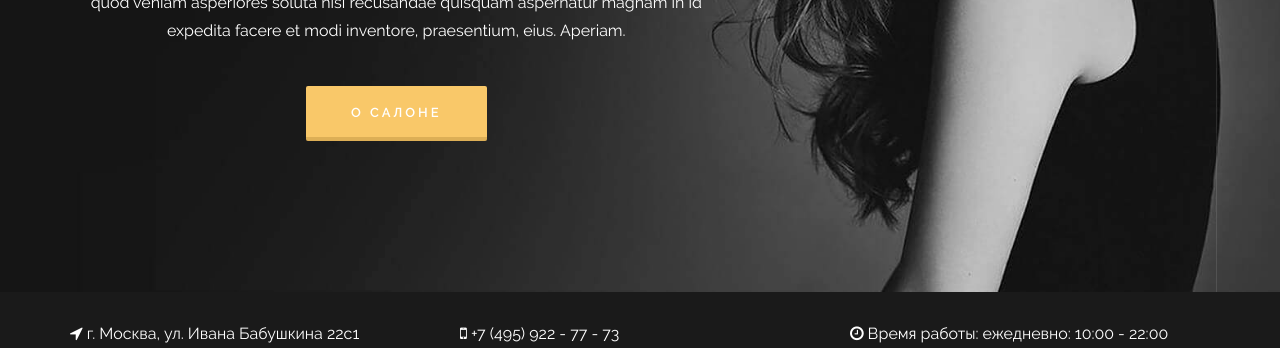
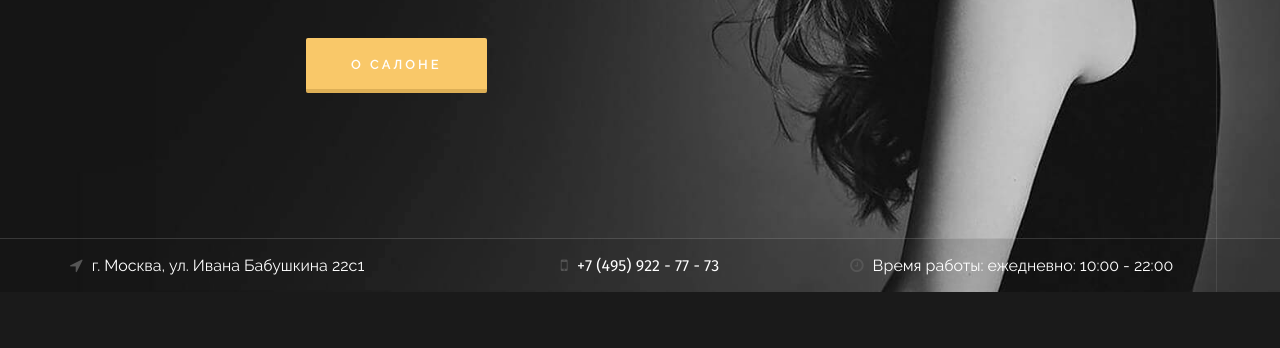
Before and after one commit to SergeyShynkarenko/S-Mitler, a website: page app/index.html in a window 1280 px wide. Shown: the part 508-856 px from the top of the page. After the commit the page ends 800 px from the top, so only its background shows below. Drawn offline with Linux system fonts and the light colour scheme.

Commit message:
Header finish

```diff
--- a/app/index.html
+++ b/app/index.html
@@ -112,7 +112,7 @@
 									<i class="fa fa-location-arrow"></i> г. Москва, ул. Ивана Бабушкина 22с1
 								</div>
 								<div class="col-md-4">
-									<i class="fa fa-mobile"></i> +7 (495) 922 - 77 - 73
+									<div class="phone-h"><i class="fa fa-mobile"></i> +7 (495) 922 - 77 - 73</div>
 								</div>
 								<div class="col-md-4">
 									<i class="fa fa-clock-o"></i> Время работы: ежедневно: 10:00 - 22:00
--- a/app/sass/main.sass
+++ b/app/sass/main.sass
@@ -300,10 +300,12 @@ html.mm-opened
 	padding: 12.5px 0
 	width: 100%
 	background-color: rgba(#151515, .15)
-	 .fa
-	 	margin-right: 5px
-	 	color: #555
-
+	.fa
+		margin-right: 5px
+		color: #555
+	.phone-h
+		font-family: firasans, sans-serif
+		text-align: center
 
 
 
```
Also changed, not shown: app/css/main.min.css.
